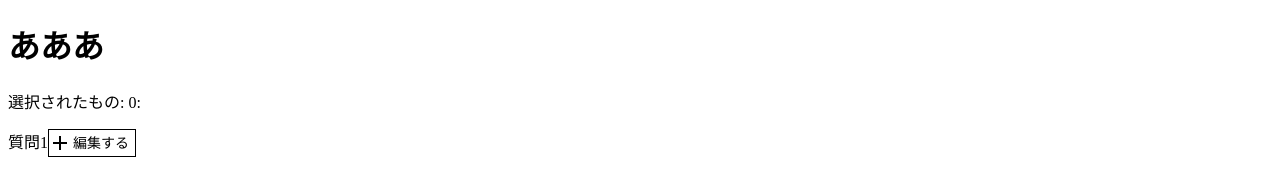
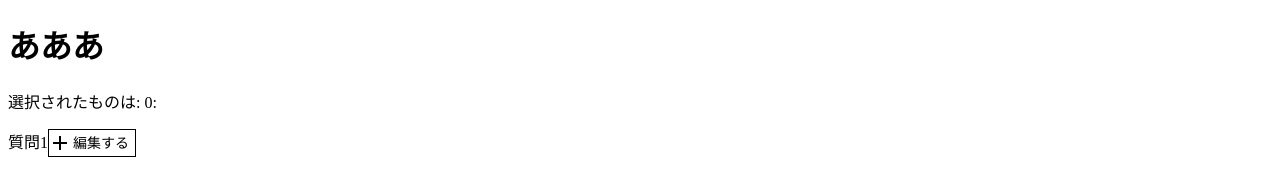
Before and after one commit to KadoProG/diary-vba-web, a Next.js app: page / in a window 1280 px wide. Shown: the top 172 px of the page. Built offline with nearby package versions, Linux system fonts and the light colour scheme.

Commit message:
コミットテスト

```diff
--- a/src/pages/index.tsx
+++ b/src/pages/index.tsx
@@ -31,7 +31,7 @@ export default function Home() {
       </Head>
       <h1>あああ</h1>
       <p>
-        選択されたもの: {selectedItem.id}:{selectedItem.name}
+        選択されたものは: {selectedItem.id}:{selectedItem.name}
       </p>
       <Combo
         name={"質問1"}
```
